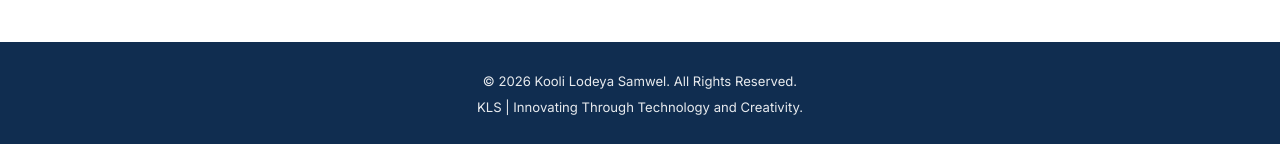
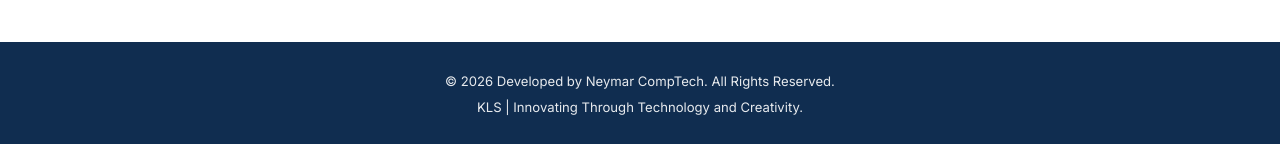
Before and after one commit to KooliSamwel/profile2, a plain HTML site: page index.html in a window 1280 px wide. Shown: the part 4460-4604 px from the top of the page. Drawn offline with nearby package versions, Linux system fonts and the light colour scheme.

Commit message:
Update footer copyright text and developer name

```diff
--- a/index.html
+++ b/index.html
@@ -960,7 +960,7 @@
   </main>
 
   <footer>
-    <p>© <span id="year"></span> Kooli Lodeya Samwel. All Rights Reserved.</p>
+    <p>© <span id="year"></span> Developed by Neymar CompTech. All Rights Reserved.</p>
     <p>KLS | Innovating Through Technology and Creativity.</p>
   </footer>
 
```
